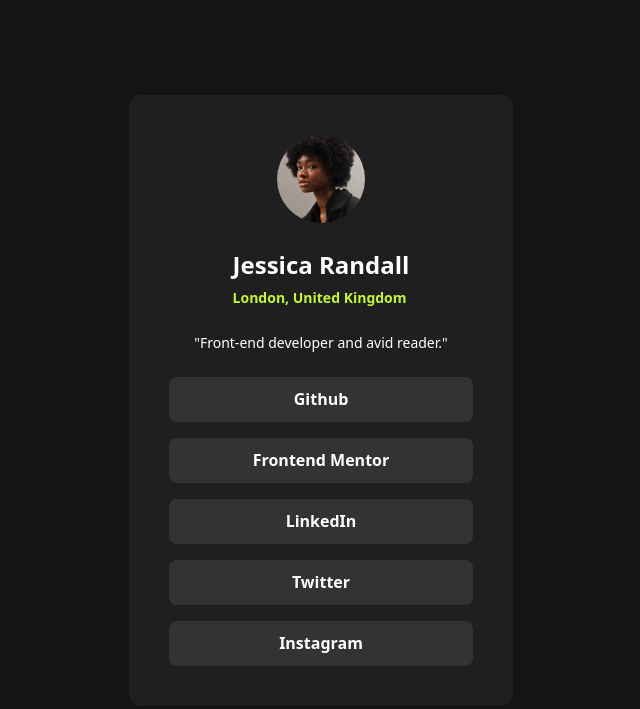
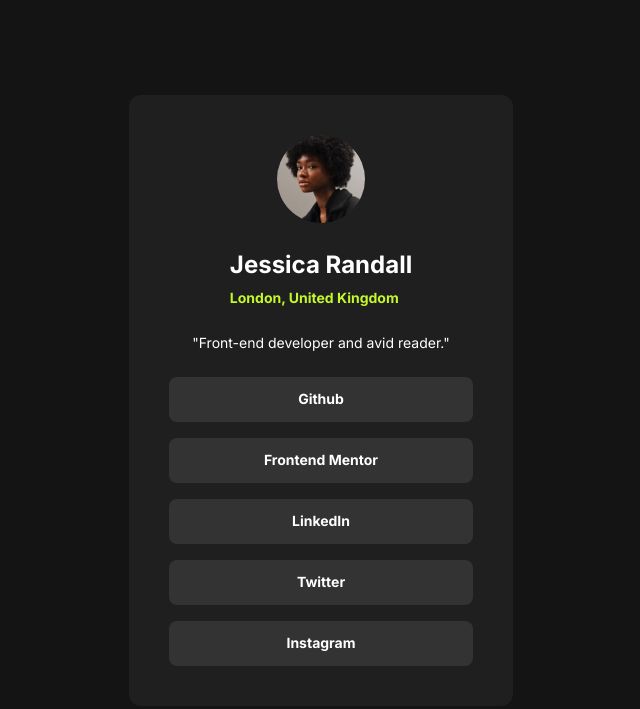
Before and after one commit to danielrosaa/frontendmentor-social-links-profile, a plain HTML site: page index.html in a window 1280 px wide. Shown: the whole page, without its empty margins (319-959 px from the left). Drawn offline with nearby package versions, Linux system fonts and the light colour scheme.

Commit message:
add Inter font

```diff
--- a/index.html
+++ b/index.html
@@ -11,8 +11,15 @@
       sizes="32x32"
       href="./assets/images/favicon-32x32.png"
     />
+    <link rel="preconnect" href="https://fonts.googleapis.com" />
+    <link rel="preconnect" href="https://fonts.gstatic.com" crossorigin />
+    <link
+      href="https://fonts.googleapis.com/css2?family=Inter:ital,opsz,wght@0,14..32,100..900;1,14..32,100..900&display=swap"
+      rel="stylesheet"
+    />
 
     <title>Frontend Mentor | Social links profile</title>
+
     <script src="https://cdn.tailwindcss.com"></script>
     <script>
       tailwind.config = {
@@ -29,34 +36,20 @@
               },
             },
             fontFamily: {
-              figtree: ["Inter", "serif"],
+              inter: ["Inter", "sans-serif"],
             },
           },
         },
       };
     </script>
-    <style type="text/tailwindcss">
-      @layer base {
-        @font-face {
-          font-family: Inter;
-          font-weight: 500;
-          src: url("./assets/fonts/static/Inter-Regular.ttf") format("ttf");
-        }
-        @font-face {
-          font-family: Inter;
-          font-weight: 700;
-          src: url("./assets/fonts/static/Inter-SemiBold.ttf") format("ttf");
-        }
-        @font-face {
-          font-family: Inter;
-          font-weight: 800;
-          src: url("./assets/fonts/static/Inter-Bold.ttf") format("ttf");
-        }
-      }
-    </style>
+
   </head>
-  <body class="bg-gray-900 text-white px-6 w-full h-screen grid place-items-center">
-    <section class="grid place-items-center p-6 sm:p-10 max-w-[456px] lg:max-w-96 gap-6 bg-gray-800 rounded-xl w-full">
+  <body
+    class="bg-gray-900 text-white px-6 w-full h-screen grid place-items-center font-inter"
+  >
+    <section
+      class="grid place-items-center p-6 sm:p-10 max-w-[456px] lg:max-w-96 gap-6 bg-gray-800 rounded-xl w-full"
+    >
       <div id="avatar" class="w-[88px] h-[88px]">
         <img
           src="./assets/images/avatar-jessica.jpeg"
@@ -65,16 +58,42 @@
         />
       </div>
       <div id="personal-info">
-        <div class="text-2xl leading-normal font-bold mb-1">Jessica Randall</div>
-        <div class="text-sm leading-normal font-bold text-green-500">London, United Kingdom</div>
+        <div class="text-2xl leading-normal font-bold mb-1">
+          Jessica Randall
+        </div>
+        <div class="text-sm leading-normal font-bold text-green-500">
+          London, United Kingdom
+        </div>
       </div>
-      <div id="description" class="text-sm leading-normal">"Front-end developer and avid reader."</div>
-      <div id="socials" class="grid w-full gap-4 ">
-        <button class="bg-gray-700 rounded-lg h-[45px] transition-all duration-500 font-bold hover:bg-green-500 hover:text-gray-700">Github</button>
-        <button class="bg-gray-700 rounded-lg h-[45px] transition-all duration-500 font-bold hover:bg-green-500 hover:text-gray-700">Frontend Mentor</button>
-        <button class="bg-gray-700 rounded-lg h-[45px] transition-all duration-500 font-bold hover:bg-green-500 hover:text-gray-700">LinkedIn</button>
-        <button class="bg-gray-700 rounded-lg h-[45px] transition-all duration-500 font-bold hover:bg-green-500 hover:text-gray-700">Twitter</button>
-        <button class="bg-gray-700 rounded-lg h-[45px] transition-all duration-500 font-bold hover:bg-green-500 hover:text-gray-700">Instagram</button>
+      <div id="description" class="text-sm leading-normal font-normal">
+        "Front-end developer and avid reader."
+      </div>
+      <div id="socials" class="grid w-full gap-4">
+        <button
+          class="bg-gray-700 rounded-lg h-[45px] text-sm transition-all duration-500 font-bold hover:bg-green-500 hover:text-gray-700"
+        >
+          Github
+        </button>
+        <button
+          class="bg-gray-700 rounded-lg h-[45px] text-sm transition-all duration-500 font-bold hover:bg-green-500 hover:text-gray-700"
+        >
+          Frontend Mentor
+        </button>
+        <button
+          class="bg-gray-700 rounded-lg h-[45px] text-sm transition-all duration-500 font-bold hover:bg-green-500 hover:text-gray-700"
+        >
+          LinkedIn
+        </button>
+        <button
+          class="bg-gray-700 rounded-lg h-[45px] text-sm transition-all duration-500 font-bold hover:bg-green-500 hover:text-gray-700"
+        >
+          Twitter
+        </button>
+        <button
+          class="bg-gray-700 rounded-lg h-[45px] text-sm transition-all duration-500 font-bold hover:bg-green-500 hover:text-gray-700"
+        >
+          Instagram
+        </button>
       </div>
     </section>
   </body>
```
Also changed, not shown: assets/fonts/Inter-VariableFont_slnt,wght.ttf (deleted), assets/fonts/OFL.txt (deleted), assets/fonts/README.txt (deleted), assets/fonts/static/Inter-Bold.ttf (deleted), assets/fonts/static/Inter-Regular.ttf (deleted), assets/fonts/static/Inter-SemiBold.ttf (deleted).
